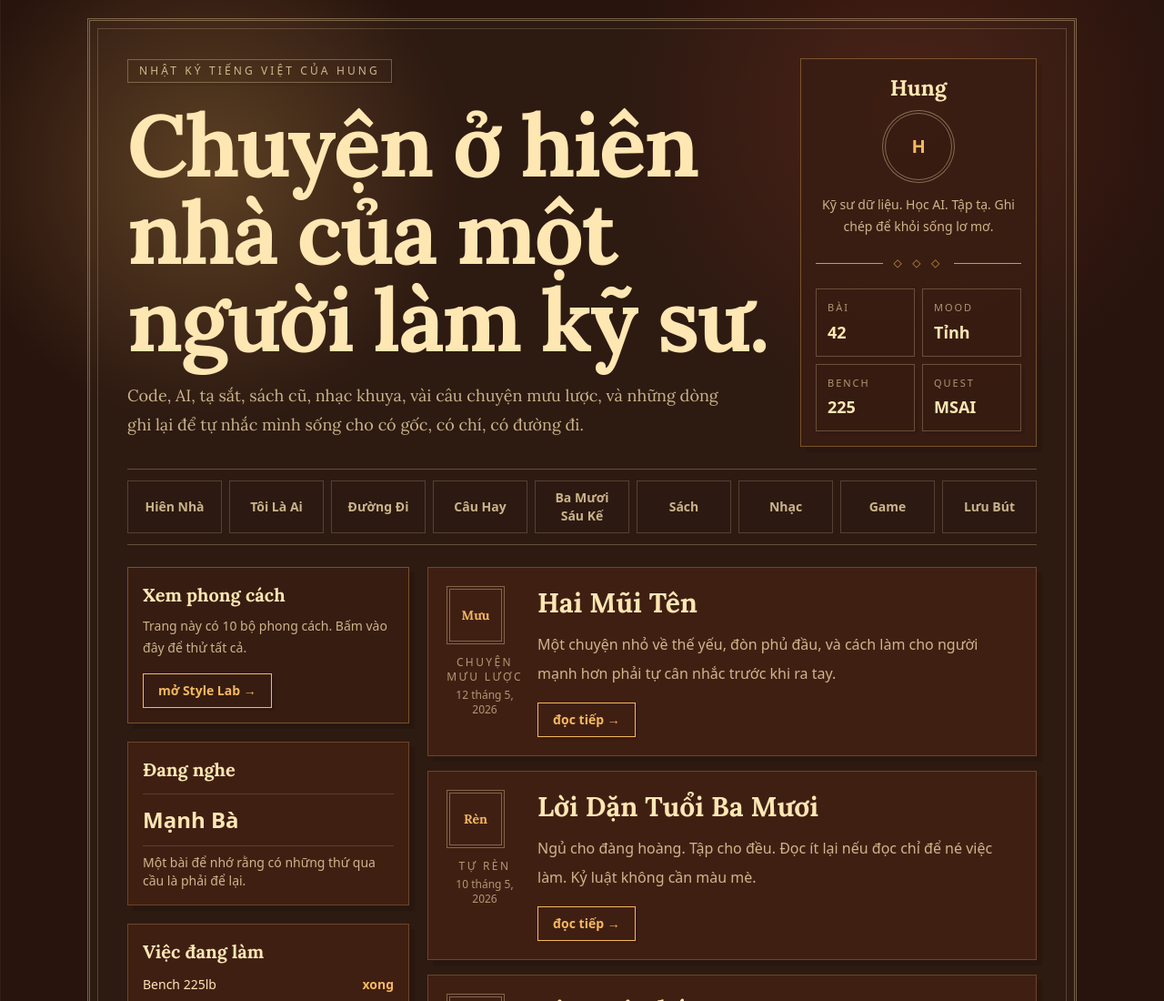
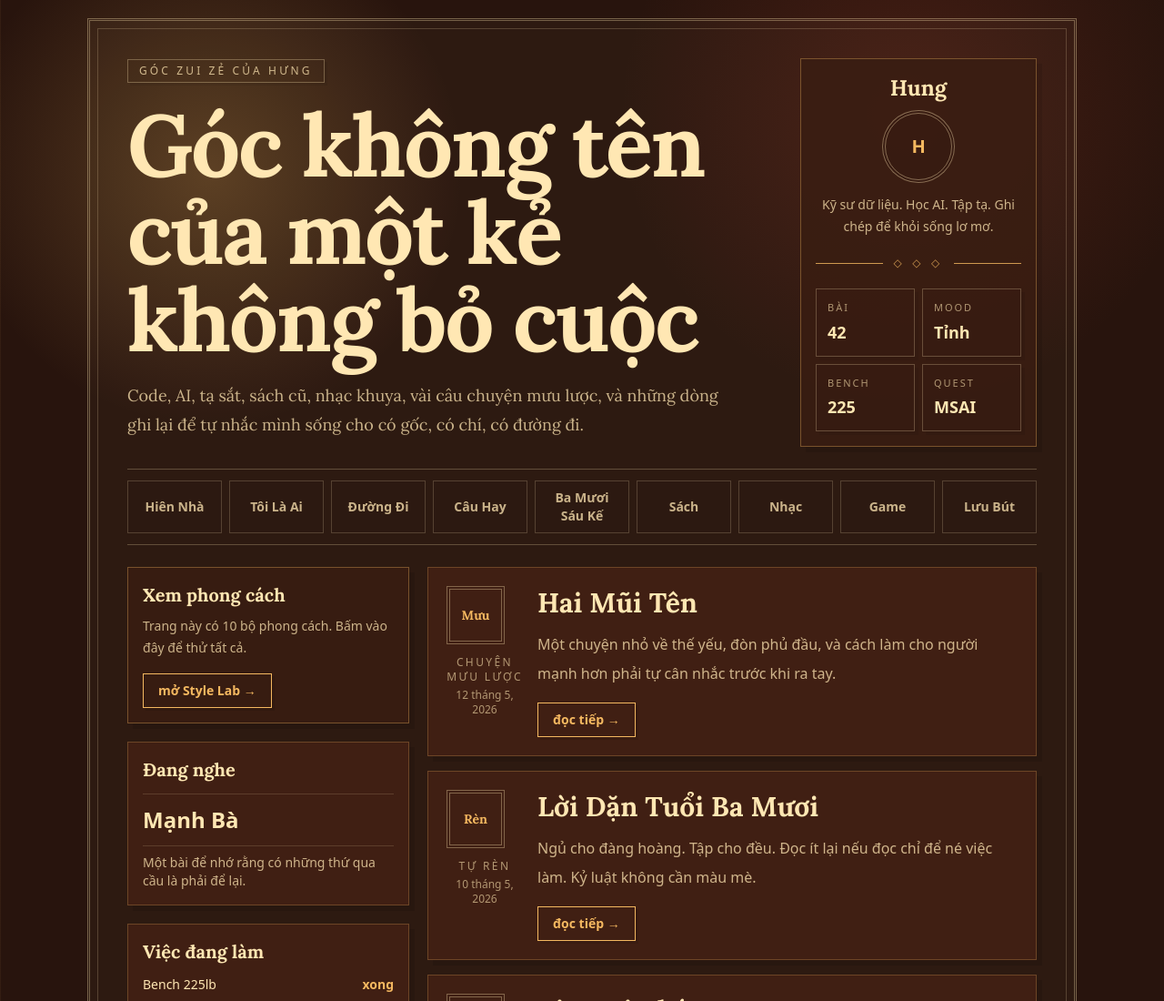
Before and after one commit to hungngdoan/goc-cua-hung, an Astro site: page / in a window 1280 px wide. Shown: the top 1100 px of the page at 91% size. Built offline with nearby package versions, Linux system fonts and the light colour scheme; Astro itself is replaced by a stand-in of ours.

Commit message:
update home page and pin dev server to a different port

```diff
--- a/package.json
+++ b/package.json
@@ -4,7 +4,8 @@
   "version": "0.1.0",
   "private": true,
   "scripts": {
-    "dev": "astro dev",
+    "start": "npm run dev",
+    "dev": "astro dev --host localhost --port 4321",
     "build": "astro build",
     "preview": "astro preview"
   },
--- a/src/pages/index.astro
+++ b/src/pages/index.astro
@@ -55,10 +55,10 @@ const quests = [
                 class="inline-block border px-3 py-1 text-xs uppercase tracking-[0.26em]"
                 style="border-color: rgba(255,231,179,0.30); color: rgba(255,231,179,0.75); box-shadow: 3px 3px 0 rgba(0,0,0,.08);"
               >
-                Nhật ký tiếng Việt của Hung
+                Góc zui zẻ của Hưng
               </div>
               <h1 class="mt-5 max-w-4xl font-serif text-5xl font-black leading-[1.02] tracking-tight sm:text-7xl lg:text-8xl">
-                Chuyện ở hiên nhà của một người làm kỹ sư.
+                Góc không tên của một kẻ không bỏ cuộc
               </h1>
               <p class="mt-5 max-w-2xl font-serif text-lg leading-8" style="color: rgba(255,231,179,0.75);">
                 Code, AI, tạ sắt, sách cũ, nhạc khuya, vài câu chuyện mưu lược, và những dòng ghi lại để tự nhắc mình sống cho có gốc, có chí, có đường đi.
```
Also changed, not shown: README.md.
